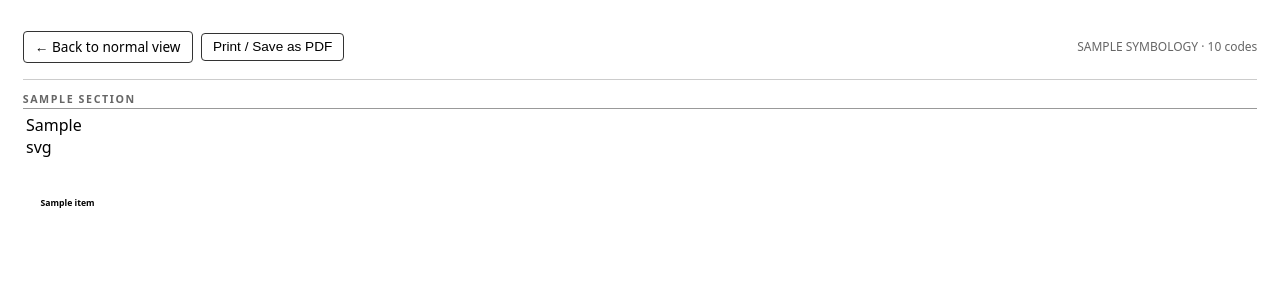
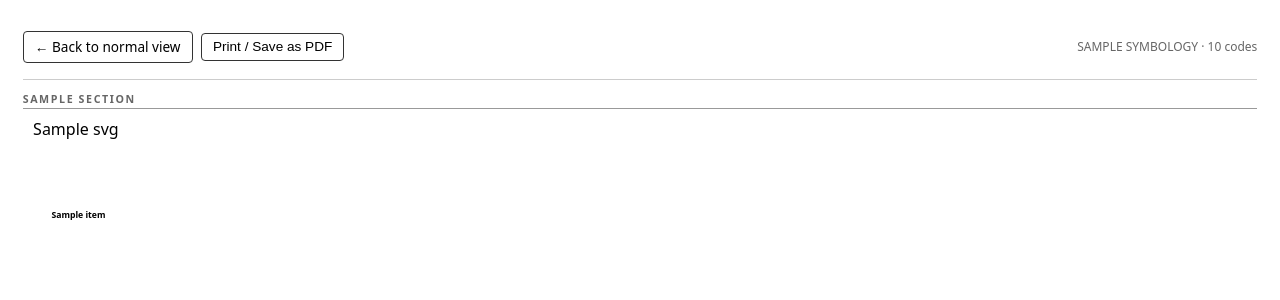
Before and after one commit to spafrost/bleepstash, a FastAPI app: template app/templates/control_sheet_print.html in a window 1280 px wide. Shown: the top 300 px of the page. Run offline with FastAPI, Linux system fonts and the light colour scheme; the template is opened without the code that fills it: most values are stand-ins (such as "Sample title", 1, 10 or a date in 2020); parts of the project's set-up code (start-up, migrations or seed data) failed here and were passed over.

Commit message:
Fix QR clipping in dense print sheet
- Inject viewBox on segno-generated QR SVGs so they scale cleanly
  inside CSS-constrained containers (was clipping in the print view
  where each cell was capped at 22 mm).
- Give each cell more breathing room: cell 22\u00d724 mm, padding
  1.5 mm (was 0.5 mm), grid gap 3.5 mm (was 1.5 mm), min column
  28 mm (was 23 mm). Explicit overflow: visible on cell + QR to
  guard against any residual browser miscalculation.

```diff
--- a/app/control_sheet.py
+++ b/app/control_sheet.py
@@ -71,7 +71,21 @@ def _make_qr_svg(code: str) -> str:
         svgns=False,
         omitsize=False,
     )
-    return buf.getvalue().decode("utf-8")
+    svg = buf.getvalue().decode("utf-8")
+    # Inject a viewBox so the SVG scales cleanly inside CSS-constrained
+    # containers (e.g. the dense print grid). Without it, browsers use the
+    # intrinsic pixel width/height and can clip when the container is smaller.
+    if "viewBox=" not in svg:
+        import re
+        m = re.search(r'<svg\b[^>]*\bwidth="([^"]+)"[^>]*\bheight="([^"]+)"', svg)
+        if m:
+            w, h = m.group(1), m.group(2)
+            svg = svg.replace(
+                "<svg",
+                f'<svg viewBox="0 0 {w} {h}" preserveAspectRatio="xMidYMid meet"',
+                1,
+            )
+    return svg
 
 
 def build_sections(symbology: str = DEFAULT_SYMBOLOGY) -> List[dict]:
--- a/app/templates/control_sheet_print.html
+++ b/app/templates/control_sheet_print.html
@@ -44,20 +44,22 @@
         /* Dense grid — as many QRs per row as fit */
         .grid {
             display: grid;
-            grid-template-columns: repeat(auto-fill, minmax(23mm, 1fr));
-            gap: 1.5mm;
+            grid-template-columns: repeat(auto-fill, minmax(28mm, 1fr));
+            gap: 3.5mm;
         }
         .cell {
             display: flex;
             flex-direction: column;
             align-items: center;
-            padding: 0.5mm;
+            padding: 1.5mm;
             page-break-inside: avoid;
             break-inside: avoid;
+            overflow: visible;
         }
         .cell .qr {
-            width: 22mm;
-            height: 22mm;
+            width: 24mm;
+            height: 24mm;
+            overflow: visible;
         }
         {% if symbology == 'code128' %}
         /* Code128 is much wider — fewer columns */
@@ -68,6 +70,7 @@
             display: block;
             width: 100%;
             height: 100%;
+            overflow: visible;
         }
         .cell .lbl {
             font-size: 6.5pt;
```
